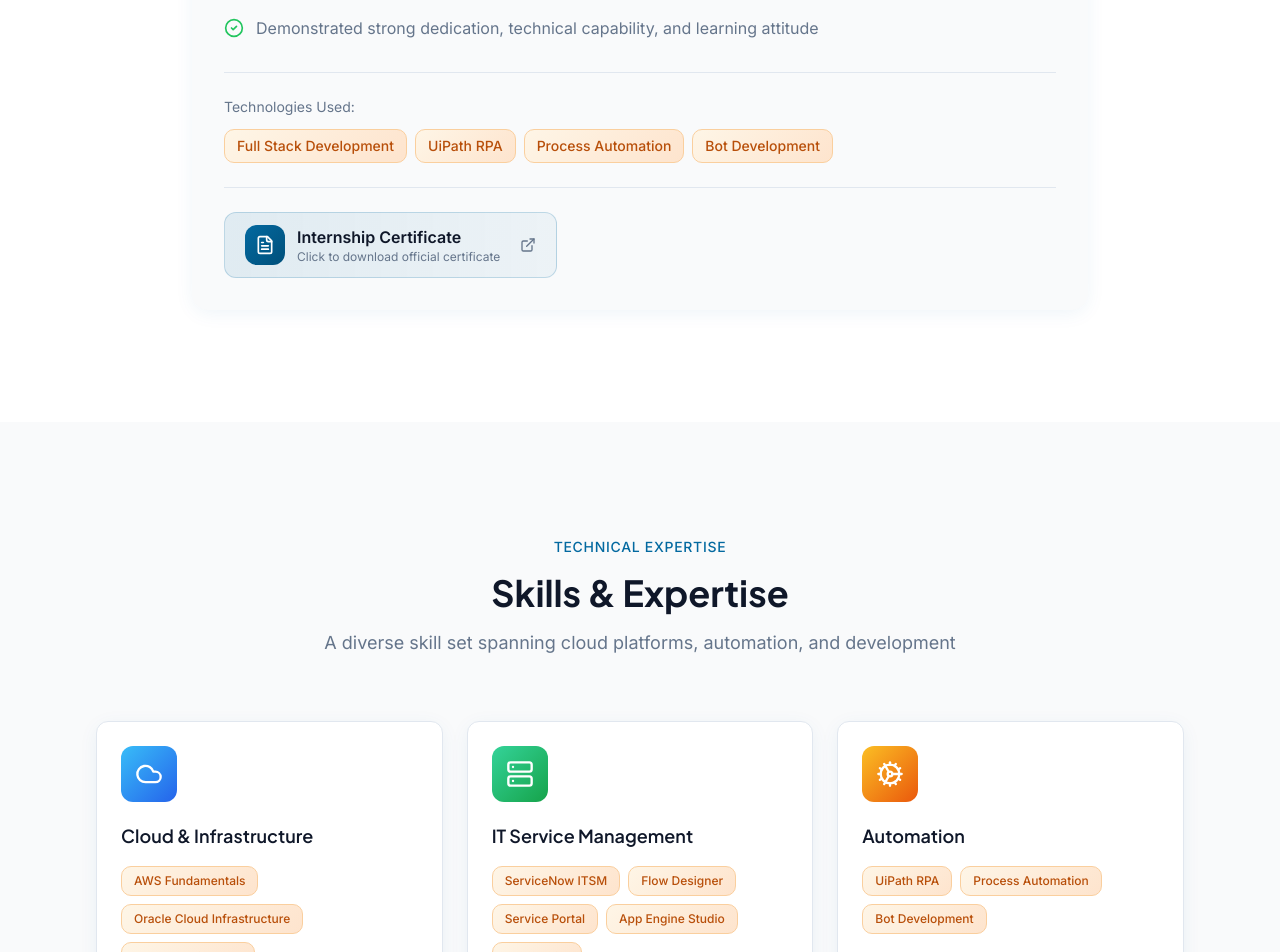
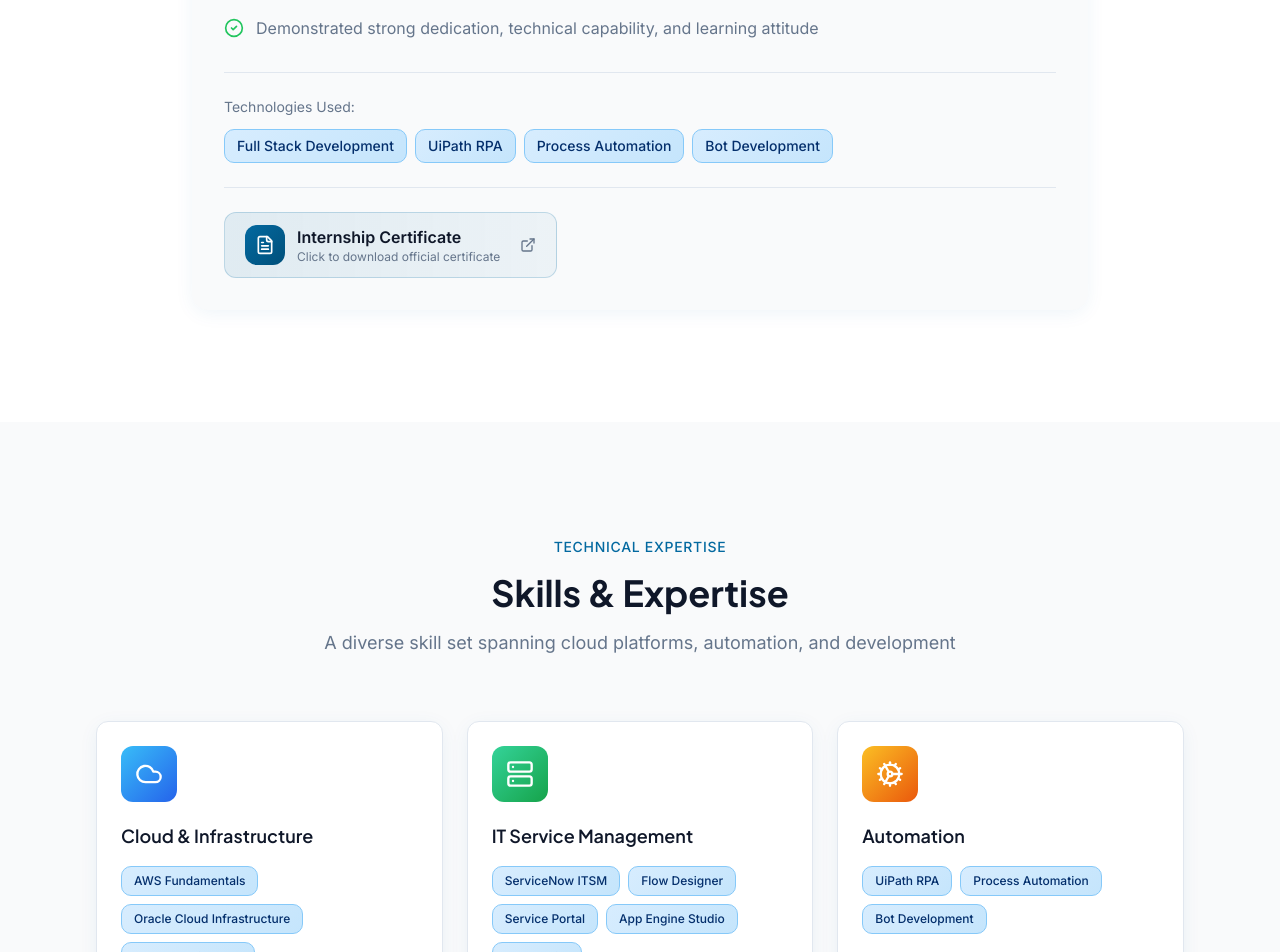
Before and after one commit to Littlekrish003/Portfolio, a React (Vite) app: page / in a window 1280 px wide. Shown: the part 4120-5072 px from the top of the page. Built offline with nearby package versions, Linux system fonts and the light colour scheme; no server answers.

Commit message:
Updated Colours in Some Sections

```diff
--- a/src/components/ExperienceSection.tsx
+++ b/src/components/ExperienceSection.tsx
@@ -89,7 +89,7 @@ const ExperienceSection = () => {
                 <p className="text-sm text-muted-foreground mb-3">Technologies Used:</p>
                 <div className="flex flex-wrap gap-2">
                   {['Full Stack Development', 'UiPath RPA', 'Process Automation', 'Bot Development'].map((skill) => (
-                    <span key={skill} className="skill-badge">
+                    <span key={skill} className="skill-badge skill-badge-blue">
                       {skill}
                     </span>
                   ))}
--- a/src/components/SkillsSection.tsx
+++ b/src/components/SkillsSection.tsx
@@ -79,7 +79,7 @@ const SkillsSection = () => {
               </h3>
 
               <div className="flex flex-wrap gap-2">
-                {category.skills.map(skill => <span key={skill} className="skill-badge text-xs">
+                {category.skills.map(skill => <span key={skill} className="skill-badge skill-badge-blue text-xs">
                     {skill}
                   </span>)}
               </div>
--- a/src/index.css
+++ b/src/index.css
@@ -233,6 +233,19 @@
     box-shadow: 0 6px 16px -4px hsl(28 92% 50% / 0.35);
   }
 
+  .skill-badge-blue {
+    background: linear-gradient(135deg, hsl(207 95% 92%), hsl(205 90% 88%));
+    color: hsl(215 92% 22%);
+    border: 1px solid hsl(205 90% 75%);
+  }
+
+  .skill-badge-blue:hover {
+    background: linear-gradient(135deg, hsl(205 95% 86%), hsl(206 95% 82%));
+    border-color: hsl(205 90% 55%);
+    transform: translateY(-2px);
+    box-shadow: 0 6px 16px -4px hsl(205 92% 50% / 0.35);
+  }
+
   .dark .skill-badge {
     background: linear-gradient(135deg, hsl(28 60% 18%), hsl(20 70% 14%));
     color: hsl(32 95% 70%);
```
